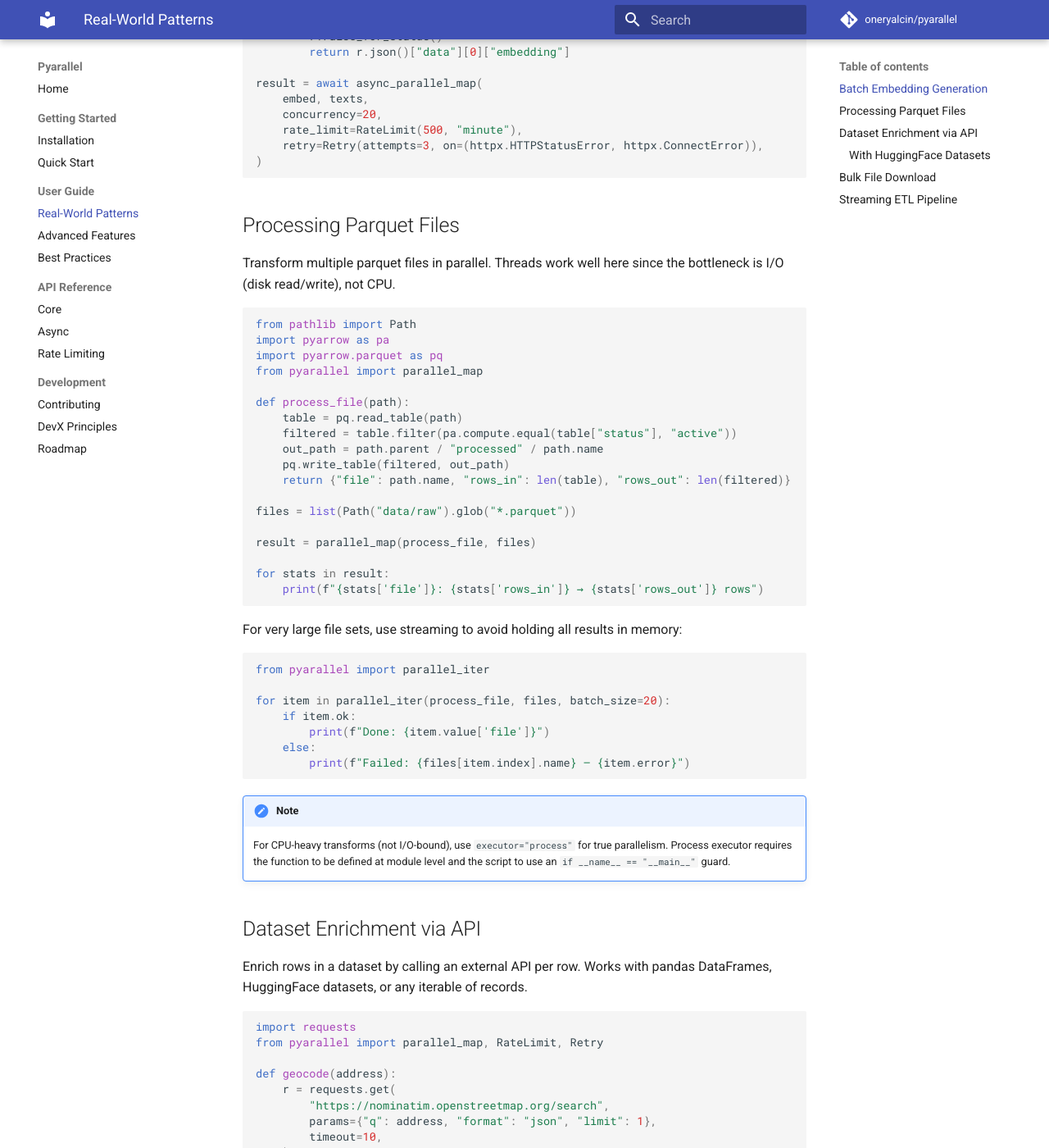
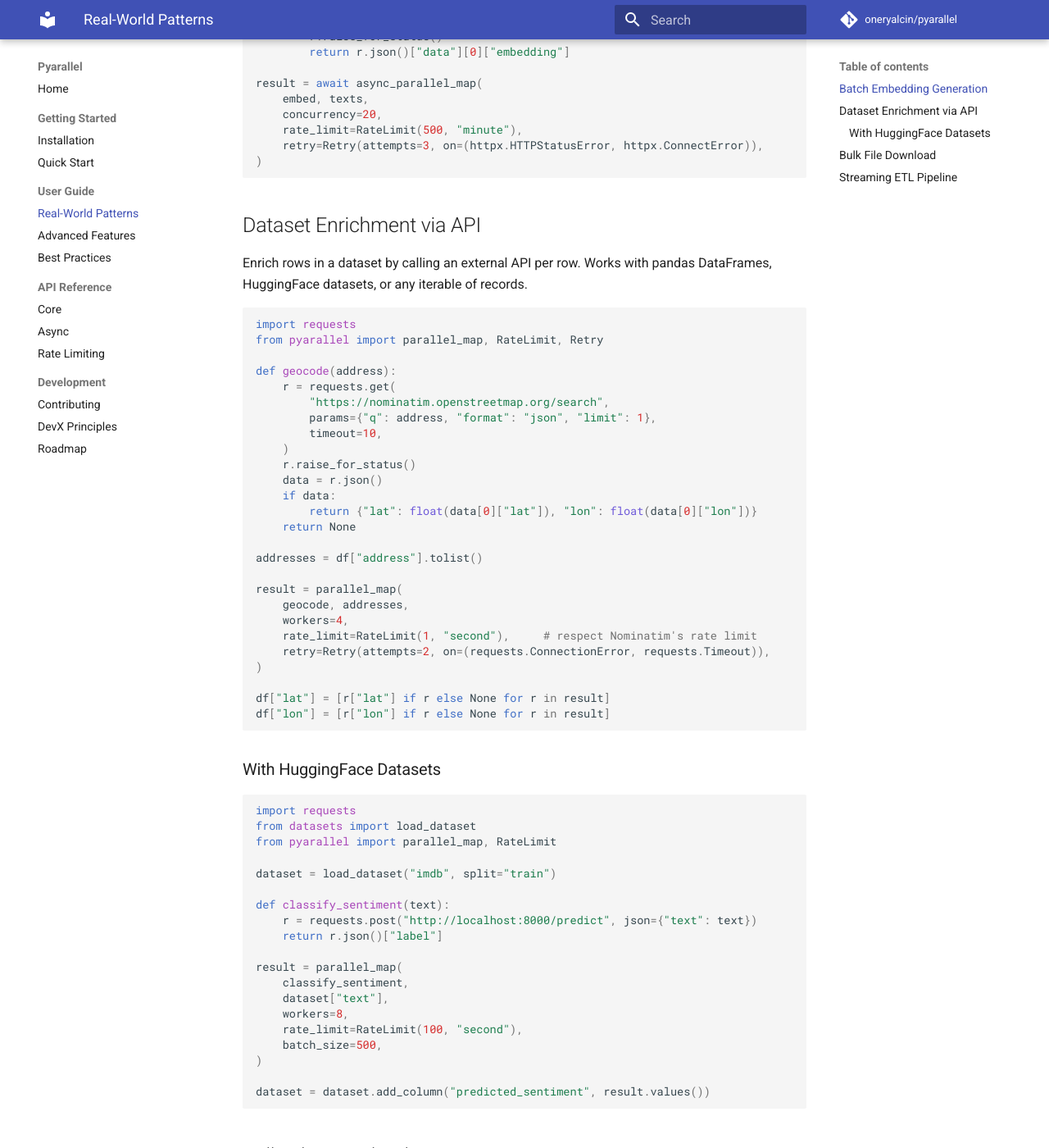
Before and after one commit to oneryalcin/pyarallel, an MkDocs documentation site: the page built from docs/user-guide/real-world-patterns.md, in a window 1280 px wide and 1400 px high, scrolled down 1090 px. Shown: the whole window at 82% size. Built offline with MkDocs 1.6.1 and Material for MkDocs 9.7.7, drawn with Linux system fonts in a browser that asks for light colours; comment, search, counter and statistics services are not loaded.

Commit message:
Remove parquet example — pyarallel adds little over Polars/DuckDB here

````diff
--- a/docs/user-guide/real-world-patterns.md
+++ b/docs/user-guide/real-world-patterns.md
@@ -59,48 +59,6 @@ result = await async_parallel_map(
 )
 ```
 
-## Processing Parquet Files
-
-Transform multiple parquet files in parallel. Threads work well here since
-the bottleneck is I/O (disk read/write), not CPU.
-
-```python
-from pathlib import Path
-import pyarrow as pa
-import pyarrow.parquet as pq
-from pyarallel import parallel_map
-
-def process_file(path):
-    table = pq.read_table(path)
-    filtered = table.filter(pa.compute.equal(table["status"], "active"))
-    out_path = path.parent / "processed" / path.name
-    pq.write_table(filtered, out_path)
-    return {"file": path.name, "rows_in": len(table), "rows_out": len(filtered)}
-
-files = list(Path("data/raw").glob("*.parquet"))
-
-result = parallel_map(process_file, files)
-
-for stats in result:
-    print(f"{stats['file']}: {stats['rows_in']} → {stats['rows_out']} rows")
-```
-
-For very large file sets, use streaming to avoid holding all results in memory:
-
-```python
-from pyarallel import parallel_iter
-
-for item in parallel_iter(process_file, files, batch_size=20):
-    if item.ok:
-        print(f"Done: {item.value['file']}")
-    else:
-        print(f"Failed: {files[item.index].name} — {item.error}")
-```
-
-!!! note
-    For CPU-heavy transforms (not I/O-bound), use `executor="process"` for
-    true parallelism. Process executor requires the function to be defined
-    at module level and the script to use an `if __name__ == "__main__"` guard.
 
 ## Dataset Enrichment via API
 
````
